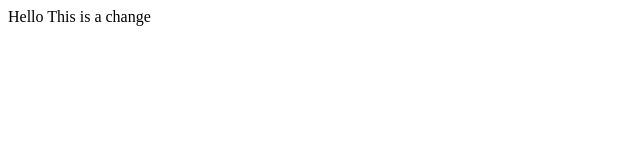
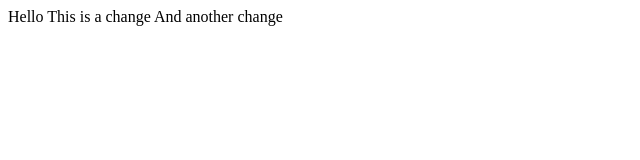
Before and after one commit to adam-gill/tutorial, a plain HTML site: page index.html in a window 1280 px wide. Shown: the whole page, without its empty margins (0-640 px from the left). Drawn offline with Linux system fonts and the light colour scheme.

Commit message:
another change to index.html

```diff
--- a/index.html
+++ b/index.html
@@ -9,5 +9,7 @@
     Hello
 
     This is a change
+
+    And another change
 </body>
 </html>
```
